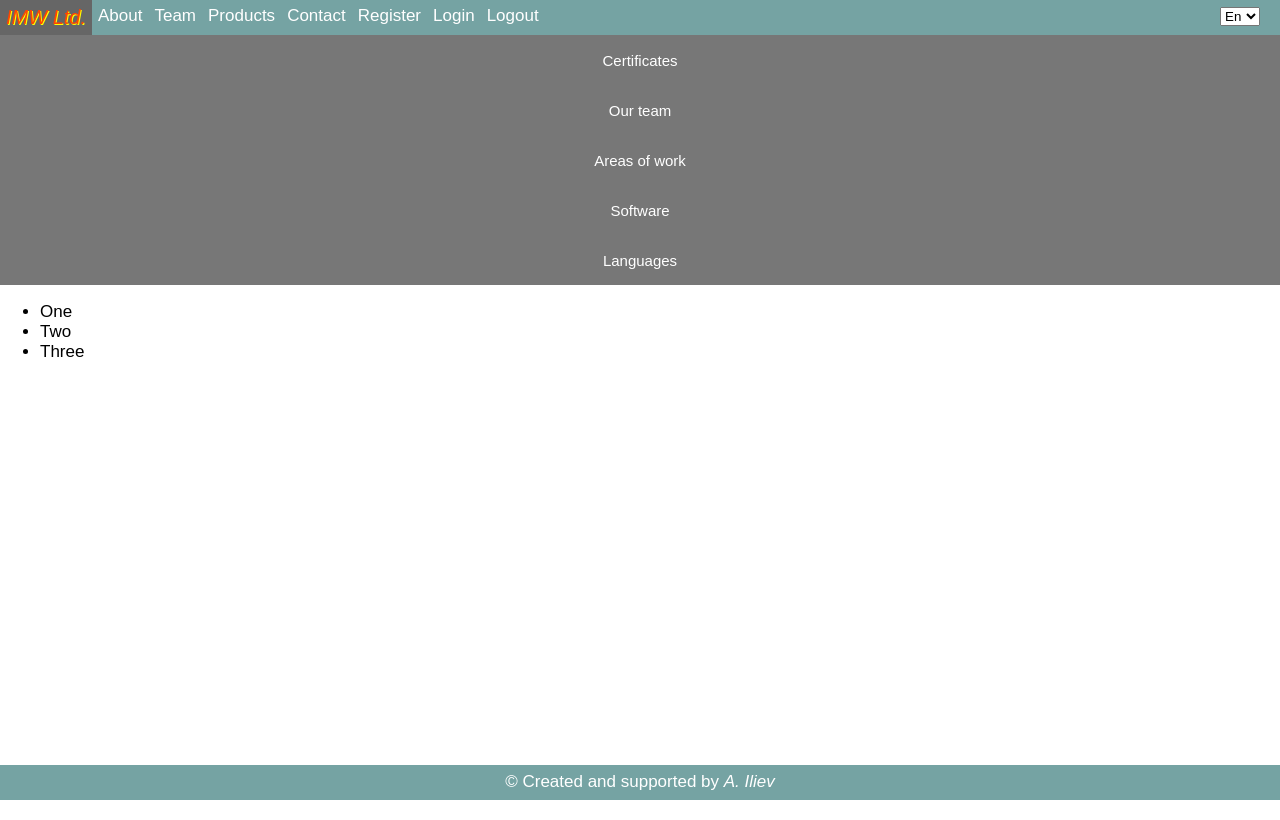
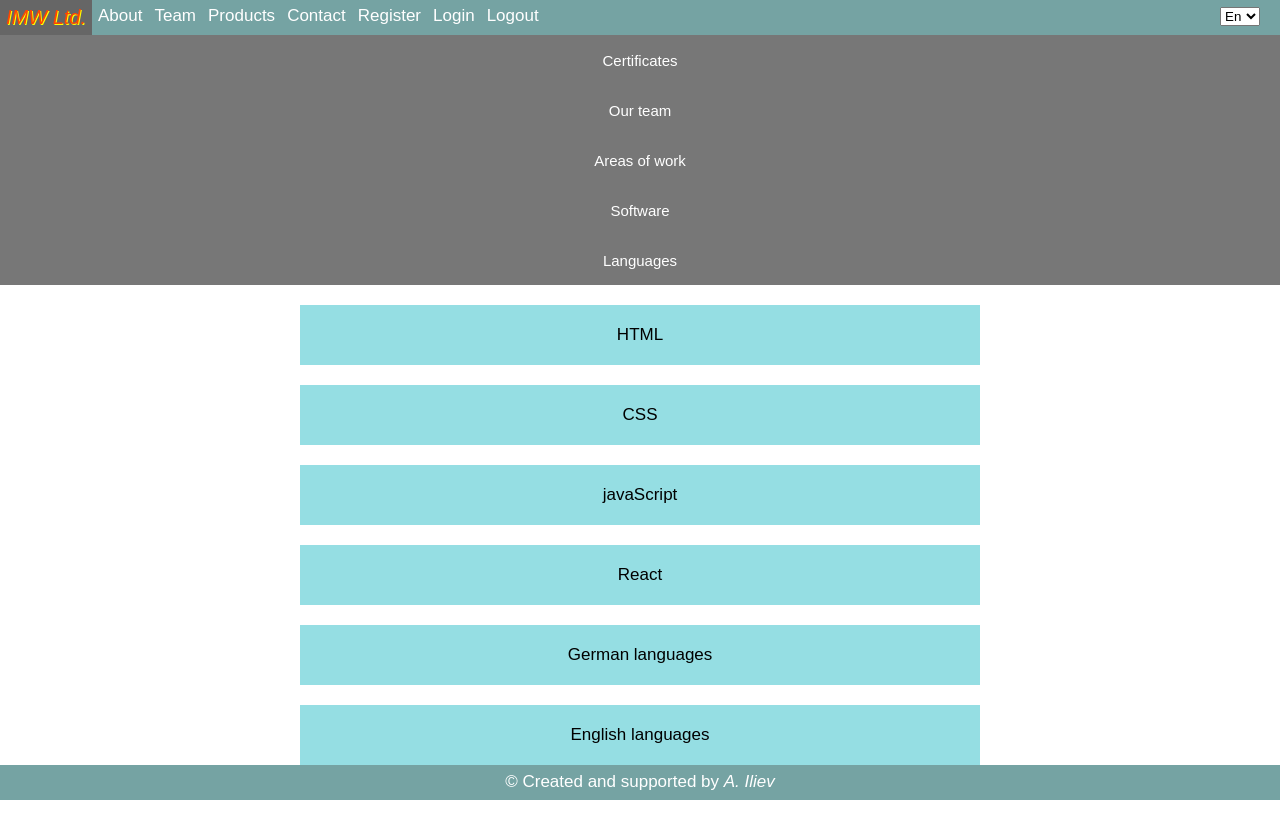
Before and after one commit to AleksandarIliev/IMW, a React (Create React App) app: page /team in a window 1280 px wide. Both pictures are taken after a click on the button "Languages". Built offline with nearby package versions, Linux system fonts and the light colour scheme.

Commit message:
Fix one button from Team content

```diff
--- a/src/App.css
+++ b/src/App.css
@@ -4,10 +4,8 @@ body {
     font-size: 17px;
 }
 
-
 .header {
     height: 35px;
-    color: white;
 }
 
 .navbar {
--- a/src/Components/Team/Team.css
+++ b/src/Components/Team/Team.css
@@ -55,3 +55,31 @@ article.lastSlide {
 article.nextSlide {
     transform: translateX(100%);
 }
+
+.langStyle {
+    margin-left: -40px;
+    width: 100%;
+}
+
+.round:first-child {
+    display: none;
+}
+
+.round {
+    width: 50%;
+    position: relative;
+    left: 25%;
+    right: 25%;
+    text-align: center;
+    background-color: #95DEE3;
+    padding: 20px;
+    margin: 20px;
+}
+
+.round:last-child {
+    margin-bottom: 55px;
+}
+
+.round:hover {
+    background-color: LightGray;
+}
--- a/src/Components/Team/Team.js
+++ b/src/Components/Team/Team.js
@@ -80,11 +80,9 @@ export const Team = () => {
             </Collapsible>
 
             <Collapsible label={dictionary.contentTeam[4].languages[0].languages}>
-                <ul>
-                    <li>One</li>
-                    <li>Two</li>
-                    <li>Three</li>
-                </ul>
+                <div className="langStyle">
+                    {dictionary.contentTeam[4].languages.map(x => <div className="round">{x.lang}</div>)}
+                </div>
             </Collapsible>
         </div>
     )
```
